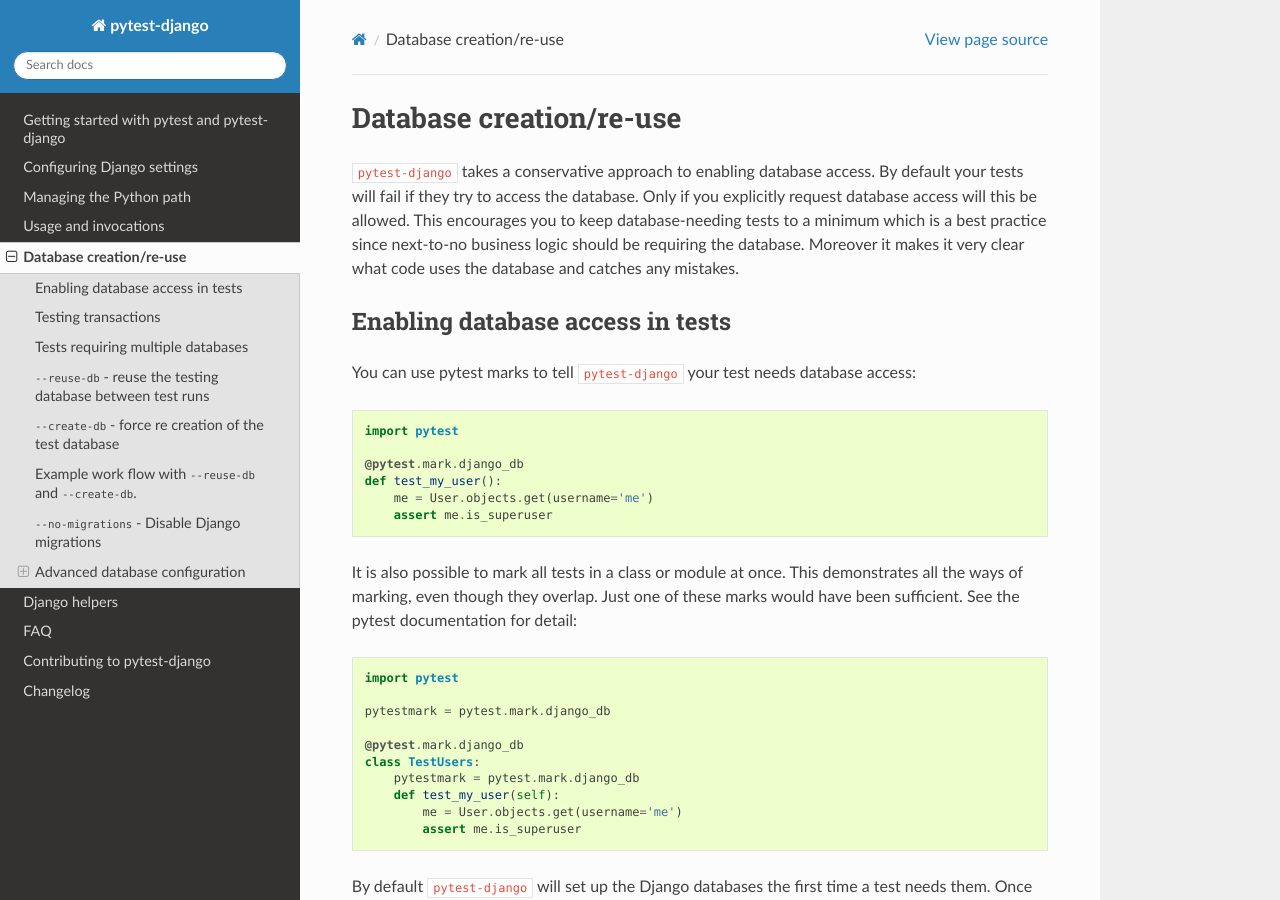
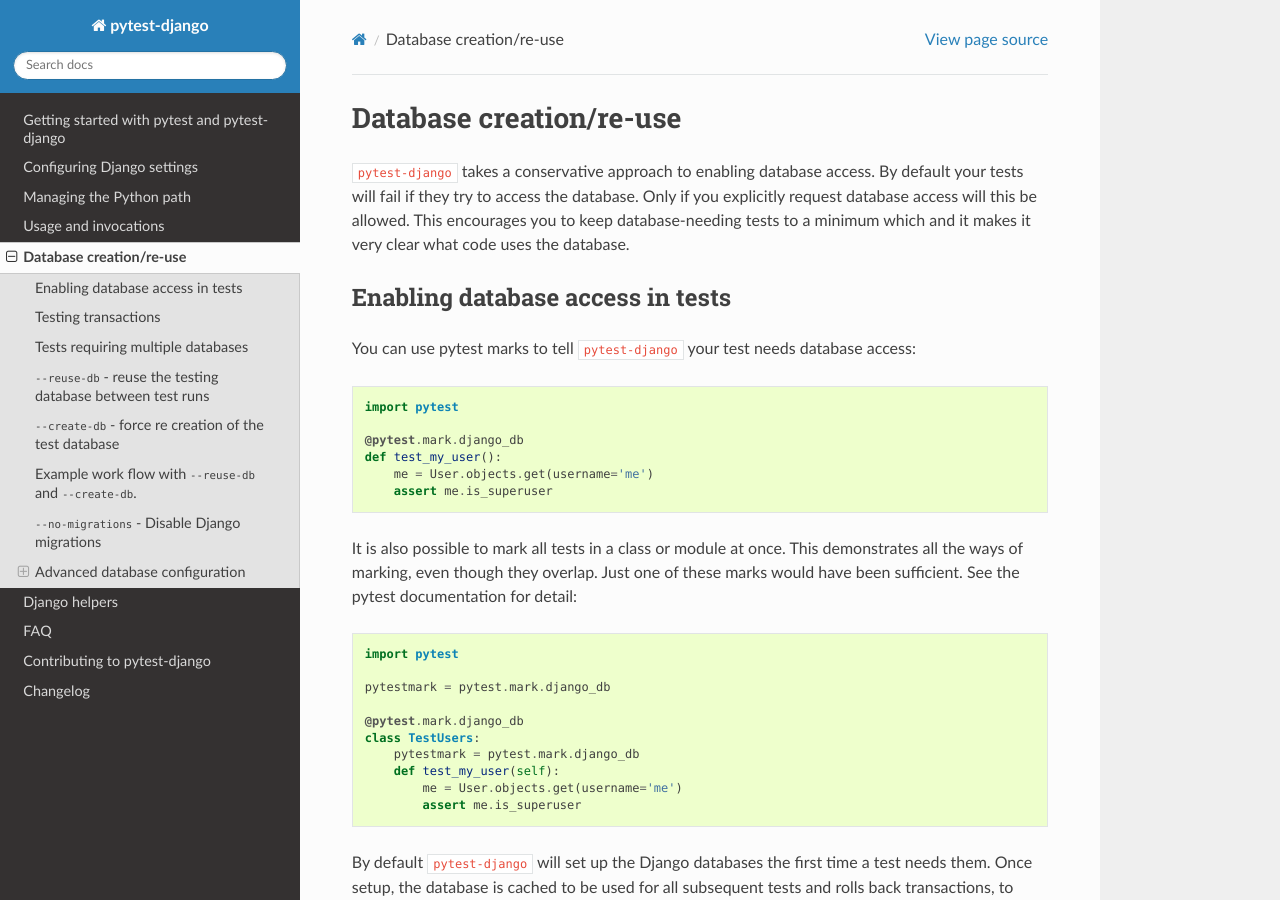
Before and after one commit to pytest-dev/pytest-django, a Sphinx documentation site: the page built from docs/database.rst, in a window 1280 px wide and 900 px high. Built offline with Sphinx 7.4.7 and the Read the Docs theme 2.0.0, drawn with Linux system fonts in a browser that asks for light colours; cross-references to code outside the pages are shown as plain code.

Commit message:
Less opinionaeted wording
I shorted the text to be less opinionated.

I disagreed to the previous text: the ORM is a tool like any other tool. If it helps you, then use it. The only reason not to use it, is that
it might slow your tests down.

```diff
--- a/docs/database.rst
+++ b/docs/database.rst
@@ -5,9 +5,7 @@
 access.  By default your tests will fail if they try to access the
 database.  Only if you explicitly request database access will this be
 allowed.  This encourages you to keep database-needing tests to a
-minimum which is a best practice since next-to-no business logic
-should be requiring the database.  Moreover it makes it very clear
-what code uses the database and catches any mistakes.
+minimum which and it makes it very clear what code uses the database.
 
 Enabling database access in tests
 ---------------------------------
```
